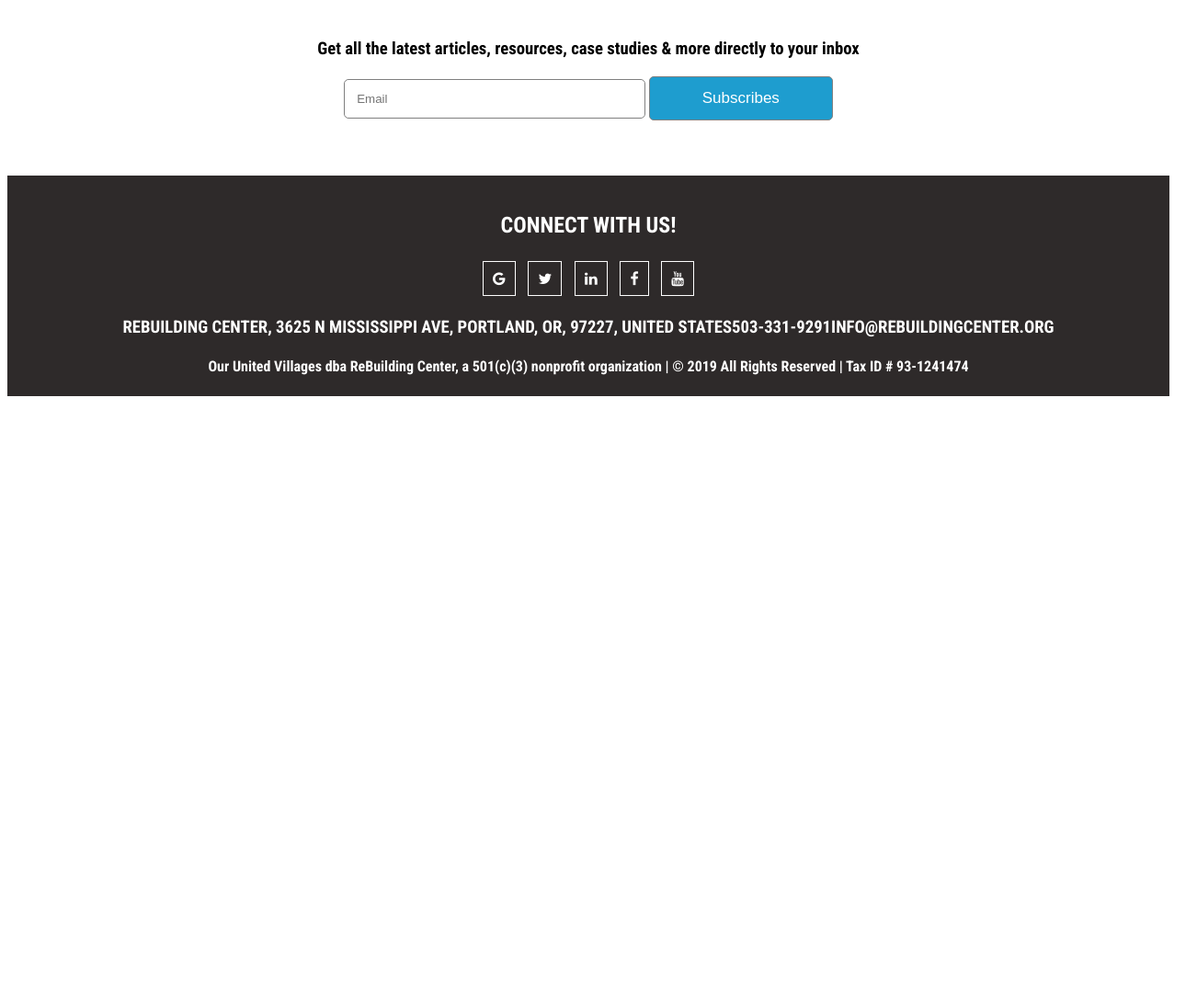
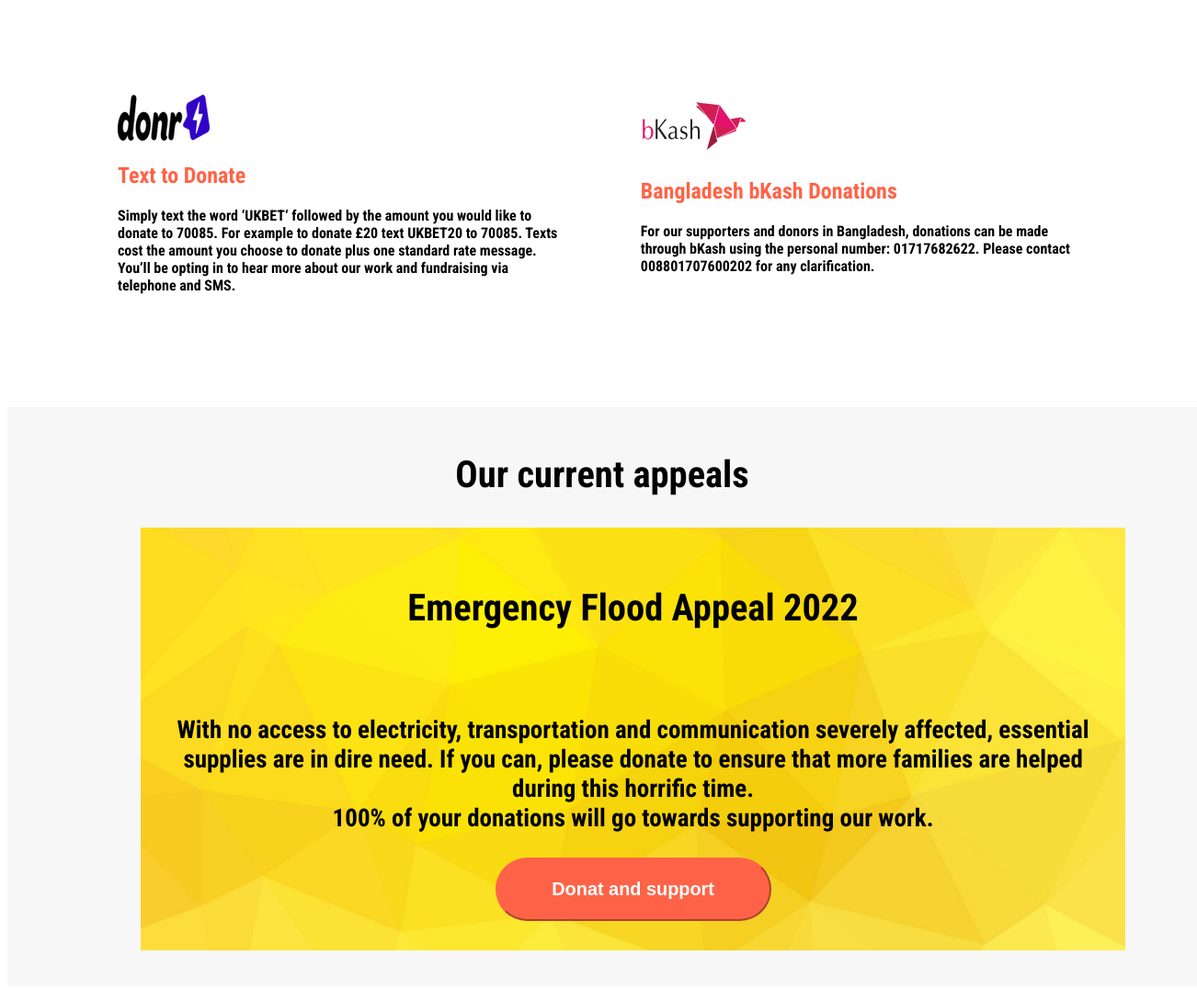
Before and after one commit to yousufBD10/donate-today, a plain HTML site: page index.html in a window 1280 px wide. Shown: the part 1487-2563 px from the top of the page at 92% size, 1302 px wide, since content can reach past the window. Before the commit the page ends 1926 px from the top, so only its background shows below. Drawn offline with Linux system fonts and the light colour scheme.

Commit message:
all added

```diff
--- a/index.html
+++ b/index.html
@@ -66,6 +66,35 @@
          </div>
 
          </section>
+         <section class="paymtstm">
+            <div class="donor donorbkash">
+                <img class="donorpic" src="donr.png" alt="">
+                <h1><span class="bd">Text to Donate</span></h1>
+                <p><b>Simply text the word ‘UKBET‘ followed by the amount you would like to donate to 70085. For example to donate £20 text UKBET20 to 70085.
+
+                    Texts cost the amount you choose to donate plus one standard rate message. You’ll be opting in to hear more about our work and fundraising via telephone and SMS.</b></p>
+            </div>
+                <div class="bksh donorbkash">
+                    <img src="bKash.png" alt="">
+                    <h1><span class="bd">Bangladesh bKash Donations</span></h1>
+                    <p>For our supporters and donors in Bangladesh, donations can be made through bKash using the personal number: 01717682622.
+
+                        Please contact 008801707600202 for any clarification.</p>
+
+                </div>
+
+         </section>
+         <section class="apeal">
+            <h1>Our current appeals</h1>
+            <div class="apealdetails">
+                <h1>Emergency Flood Appeal 2022</h1><br>
+                <p>With no access to electricity, transportation and communication severely affected, essential supplies are in dire need. If you can, please donate to ensure that more families are helped during this horrific time. <br>
+
+                    100% of your donations will go towards supporting our work.</p>
+                    <button class="das" type="button"><h3>Donat and support</h3></button>
+            </div>
+
+         </section>
 
          <div class="sectwo">
             <h3>Get all the latest articles, resources, case studies & more directly to your inbox</h3>
--- a/style.css
+++ b/style.css
@@ -1,6 +1,6 @@
 body{
     font-family: 'Roboto Condensed', sans-serif;
-
+    font-weight: bold;
 }
 
 
@@ -128,10 +128,11 @@ footer{
 
 }
 .fa{
-    color: white;
+    color: rgb(255, 255, 255);
     text-decoration: none;
     margin: 5px;
-    padding: 10px;
+
+    padding: 15px;
     border: 1px solid white;
 
 }
@@ -139,3 +140,62 @@ footer{
     background-color: white;
 transition: .3s;
 }
+.paymtstm{
+    width: 90%;
+    height: 300px;
+    margin: 20px 20px 20px;
+    padding: 60px;
+    display: flex;
+    text-align: left;
+    text-justify: bold;
+
+
+
+}
+.donorbkash{
+    width: 50%;
+    margin: 20px;
+    padding: 20px;
+
+
+}
+.bd{
+    color:tomato;
+
+}
+.apeal{
+    background-color: #f7f7f7;
+
+
+
+    height: 600px;
+
+    background-position: center;
+
+    text-align: center;
+  width: 100%;
+    padding: 15px;
+    font-size: 27px;
+}
+.apealdetails{
+    background-image: url(Background.jpg);
+    width: 80%;
+    background-size: cover;
+    height: 400px;
+    margin-left: 130px;
+    padding: 30px;
+
+}
+.das{
+    color: white;
+    background-color: tomato;
+    border-color: tomato;
+    border-radius: 50px;
+     width: 300px;
+    font-size: 17px;
+    transition: 0.3s;
+}
+.das:hover{
+    cursor: pointer;
+    background-color: rgb(253, 56, 21);
+}
```
Also changed, not shown: Background.jpg (added), bKash.png (added), donr.png (added).
